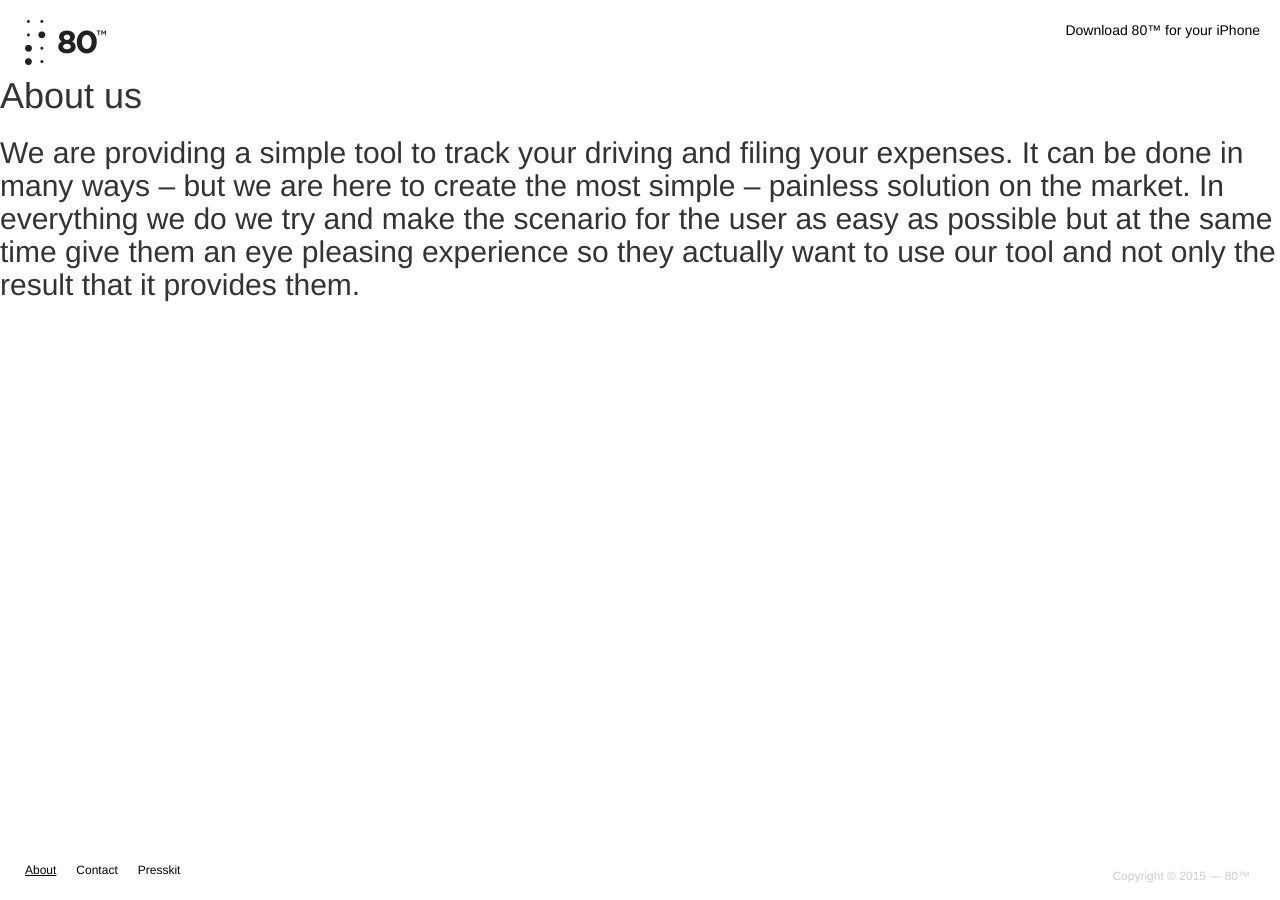
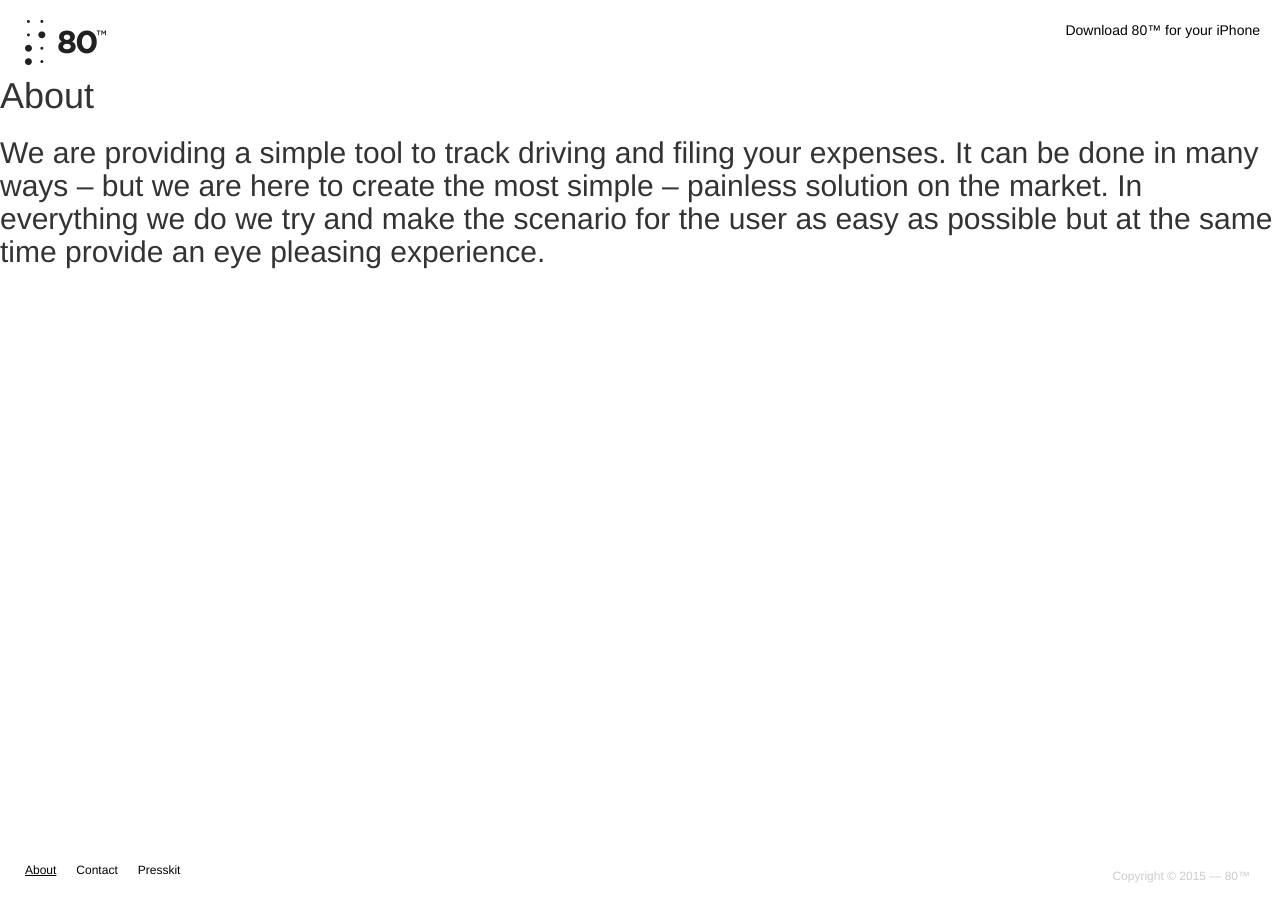
Before and after one commit to geteighty/geteighty.github.io, a Jekyll site: the page built from about/index.html, in a window 1280 px wide. Built offline with Jekyll 4.4.1, drawn with Linux system fonts in a browser that asks for light colours.

Commit message:
content to subpages

```diff
--- a/about/index.html
+++ b/about/index.html
@@ -5,5 +5,5 @@ sortOrder: 10
 showInNavBar: true
 ---
 
-<h1>About us</h1>
-<h2>We are providing a simple tool to track your driving and filing your expenses. It can be done in many ways – but we are here to create the most simple – painless solution on the market. In everything we do we try and make the scenario for the user as easy as possible but at the same time give them an eye pleasing experience so they actually want to use our tool and not only the result that it provides them.</h2>
+<h1>About</h1>
+<h2>We are providing a simple tool to track driving and filing your expenses. It can be done in many ways – but we are here to create the most simple – painless solution on the market. In everything we do we try and make the scenario for the user as easy as possible but at the same time provide an eye pleasing experience.</h2>
--- a/contact/index.html
+++ b/contact/index.html
@@ -5,5 +5,5 @@ sortOrder: 20
 showInNavBar: true
 ---
 
-<h1>Contact us</h1>
+<h1>Contact</h1>
 <h2>Feel free to contact us with any requests – we are always happy to connect. Simply e-mail us at <a href="mailto:info@geteighty.com?Subject=Hello" target="_top">info@geteighty.com</a> or find us on twitter <a href="https://twitter.com/geteighty">@geteighty</a></h2>
```
Also changed, not shown: css/bootstrap.css.
